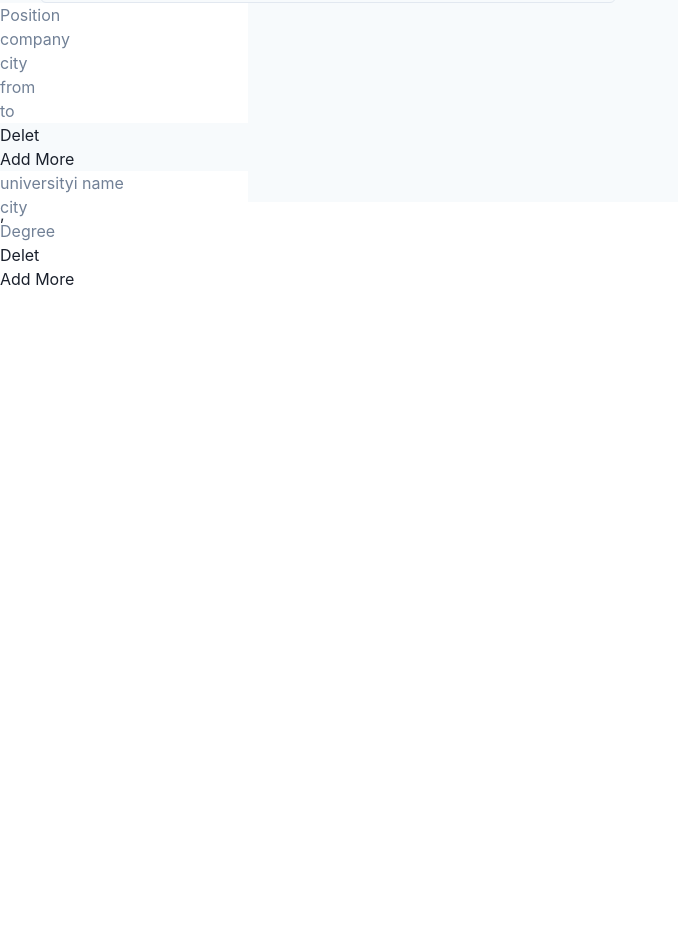
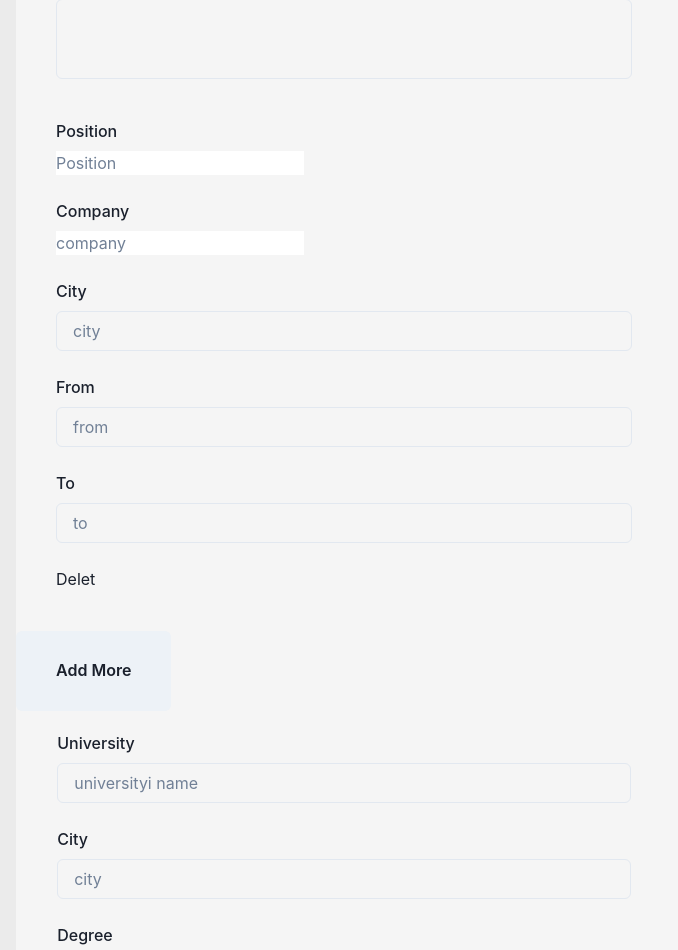
Before and after one commit to Diwashnembang/cv-application, a React (Create React App) app: page / in a window 1280 px wide. Shown: the part 622-1572 px from the top of the page, without its empty margins (0-678 px from the left). Before the commit the page ends 913 px from the top, so only its background shows below. Built offline with nearby package versions, Linux system fonts and the light colour scheme.

Commit message:
styled inputs,buttons and forms

```diff
--- a/src/App.js
+++ b/src/App.jsx
@@ -1,18 +1,18 @@
 import React, { PureComponent } from 'react';
-import { Container } from '@chakra-ui/react';
+import { Box, Container } from '@chakra-ui/react';
 import Header from './components/Header';
 import Main from './components/Main';
 
 class App extends PureComponent {
   render() {
     return (
-
-      <div>
+      <Box bg="blackAlpha.200">
         <Header />
-        <Container maxW="container.xl" p={0}>
+        <Container maxW="8xl">
           <Main />
         </Container>
-      </div>
+      </Box>
+
     );
   }
 }
--- a/src/components/Header.js
+++ /dev/null
@@ -1,17 +0,0 @@
-import { Component } from 'react';
-
-class Header extends Component {
-  constructor(props) {
-    super(props);
-  }
-
-  render() {
-    return (
-      <div id="header">
-        <h1>CV Generator</h1>
-      </div>
-    );
-  }
-}
-
-export default Header;
--- /dev/null
+++ b/src/components/Header.jsx
@@ -0,0 +1,14 @@
+import React, { PureComponent } from 'react';
+import { Heading } from '@chakra-ui/react';
+
+class Header extends PureComponent {
+  render() {
+    return (
+      <div id="header">
+        <Heading size="3xl" px={20} py={5} bgColor="gray.500">CV Generator</Heading>
+      </div>
+    );
+  }
+}
+
+export default Header;
--- a/src/components/Main.jsx
+++ b/src/components/Main.jsx
@@ -250,7 +250,7 @@ class Main extends Component {
 
     return (
       <div id="main">
-        <Flex h="100vh" py={20} bg="gray.50">
+        <Flex h="full" py={[5, 10, 20]} bg="whiteAlpha.600" flexWrap="wrap">
           <WorkingArea
             personalInfoUtility={personalInfoFunc}
             careerInfoUtility={careerInfoUtility}
--- a/src/components/getUserInfo/CareerInfo.jsx
+++ b/src/components/getUserInfo/CareerInfo.jsx
@@ -1,6 +1,9 @@
 import React, { PureComponent } from 'react';
 import PropTypes from 'prop-types';
 import uniqid from 'uniqid';
+import {
+  Button, FormControl, FormLabel, GridItem, Input, SimpleGrid, UnorderedList,
+} from '@chakra-ui/react';
 
 class CareerInfo extends PureComponent {
   render() {
@@ -9,11 +12,20 @@ class CareerInfo extends PureComponent {
     } = this.props;
     return (
       <div>
-        <ul>
+        <UnorderedList p={0} m={0}>
           {getCareerHistory.map((career) => (
-            <div key={career.id} data-key={career.id}>
-              <li key={career.position.id}>
-                <label htmlFor="postion">
+            <SimpleGrid
+              columns={2}
+              columnGap={3}
+              rowGap={6}
+              w="full"
+              p={10}
+              key={career.id}
+              data-key={career.id}
+            >
+              <GridItem key={career.position.id} colSpan={2}>
+                <FormControl>
+                  <FormLabel>Position</FormLabel>
                   <input
                     placeholder={career.position.text}
                     type="text"
@@ -23,9 +35,11 @@ class CareerInfo extends PureComponent {
                       handelUpdateInArray(e, career.id, 'careerHistory', 'position');
                     }}
                   />
-                </label>
-              </li>
-              <li key={career.company.id}>
+                </FormControl>
+              </GridItem>
+              <GridItem key={career.company.id} colSpan={2}>
+                <FormControl>
+                  <FormLabel>Company</FormLabel>
                   <input
                     placeholder={career.company.text}
                     type="text"
@@ -35,10 +49,13 @@ class CareerInfo extends PureComponent {
                       handelUpdateInArray(e, career.id, 'careerHistory', 'company');
                     }}
                   />
+                </FormControl>
 
-              </li>
-              <li key={career.city.id}>
-                <input
+              </GridItem>
+              <GridItem key={career.city.id} colSpan={2}>
+                <FormControl>
+                  <FormLabel>City</FormLabel>
+                  <Input
                     placeholder={career.city.text}
                     type="text"
                     name="position"
@@ -47,10 +64,13 @@ class CareerInfo extends PureComponent {
                       handelUpdateInArray(e, career.id, 'careerHistory', 'city');
                     }}
                   />
+                </FormControl>
 
-              </li>
-              <li key={career.from.id}>
-                <input
+              </GridItem>
+              <GridItem key={career.from.id} colSpan={2}>
+                <FormControl>
+                  <FormLabel>From</FormLabel>
+                  <Input
                     placeholder={career.from.text}
                     type="text"
                     name="position"
@@ -59,10 +79,13 @@ class CareerInfo extends PureComponent {
                       handelUpdateInArray(e, career.id, 'careerHistory', 'from');
                     }}
                   />
+                </FormControl>
 
-              </li>
-              <li key={career.to.id}>
-                <input
+              </GridItem>
+              <GridItem key={career.to.id} colSpan={2}>
+                <FormControl>
+                  <FormLabel>To</FormLabel>
+                  <Input
                     placeholder={career.to.text}
                     type="text"
                     name="position"
@@ -71,10 +94,11 @@ class CareerInfo extends PureComponent {
                       handelUpdateInArray(e, career.id, 'careerHistory', 'to');
                     }}
                   />
+                </FormControl>
 
-              </li>
+              </GridItem>
+              <GridItem key={uniqid()} colSpan={2}>
                 <button
-                key={uniqid()}
                   type="button"
                   onClick={(e) => {
                     handelDeletInArray(e, career.id, 'careerHistory');
@@ -83,10 +107,11 @@ class CareerInfo extends PureComponent {
                   Delet
 
                 </button>
-            </div>
+              </GridItem>
+            </SimpleGrid>
           ))}
-        </ul>
-        <button type="button" onClick={addCareer}>Add More</button>
+        </UnorderedList>
+        <Button p={10} type="button" onClick={addCareer}>Add More</Button>
       </div>
 
     );
--- a/src/components/getUserInfo/EducationInfo.jsx
+++ b/src/components/getUserInfo/EducationInfo.jsx
@@ -1,6 +1,9 @@
 import { React, PureComponent } from 'react';
 import PropTypes from 'prop-types';
 import uniqid from 'uniqid';
+import {
+  FormControl, FormLabel, GridItem, Input, SimpleGrid, Button, Container, UnorderedList, Spacer,
+} from '@chakra-ui/react';
 
 class EducationInfo extends PureComponent {
   render() {
@@ -8,13 +11,25 @@ class EducationInfo extends PureComponent {
       getEducationHistory, addEducation, handelDeletInArray, handelUpdateInArray,
     } = this.props;
     return (
-      <div>
-        <ul>
+      <Container
+        w="full"
+        mt={5}
+
+      >
+        <UnorderedList p={0} m={0}>
           {getEducationHistory.map((education) => (
-            <div key={education.id} data-key={education.id}>
-              <li key={education.university.id}>
-                <label htmlFor="University-Name">
-                  <input
+            <SimpleGrid
+              columns={2}
+              columnGap={3}
+              rowGap={6}
+              w="full"
+              key={education.id}
+              data-key={education.id}
+            >
+              <GridItem key={education.university.id} colSpan={2}>
+                <FormControl>
+                  <FormLabel>University</FormLabel>
+                  <Input
                     placeholder={education.university.text}
                     type="text"
                     name="universityName"
@@ -22,11 +37,14 @@ class EducationInfo extends PureComponent {
                       handelUpdateInArray(e, education.id, 'educationHistory', 'university');
                     }}
                   />
-                </label>
-              </li>
+                </FormControl>
 
-              <li key={education.city.id}>
-                <input
+              </GridItem>
+
+              <GridItem key={education.city.id} colSpan={2}>
+                <FormControl>
+                  <FormLabel>City</FormLabel>
+                  <Input
                     placeholder={education.city.text}
                     type="text"
                     name="cityi"
@@ -34,33 +52,41 @@ class EducationInfo extends PureComponent {
                       handelUpdateInArray(e, education.id, 'educationHistory', 'city');
                     }}
                   />
-              </li>
+                </FormControl>
+              </GridItem>
 
-              <li key={education.degree.id}>
-                <input
+              <GridItem key={education.degree.id} colSpan={2}>
+                <FormControl>
+                  <FormLabel>Degree</FormLabel>
+                  <Input
                     placeholder={education.degree.text}
                     type="text"
                     onChange={(e) => {
                       handelUpdateInArray(e, education.id, 'educationHistory', 'degree');
                     }}
                   />
+                </FormControl>
 
-              </li>
-              <button
-                key={uniqid()}
-                type="button"
+              </GridItem>
+              <GridItem key={uniqid()} colSpan={2}>
+                <Button
+                  type=" button "
                   onClick={(e) => {
                     handelDeletInArray(e, education.id, 'educationHistory');
                   }}
                 >
                   Delet
 
-              </button>
-            </div>
+                </Button>
+              </GridItem>
+
+            </SimpleGrid>
           ))}
-        </ul>
-        <button type="button" onClick={addEducation}>Add More</button>
-      </div>
+        </UnorderedList>
+
+        <Button type="button" onClick={addEducation} mt={9}>Add More</Button>
+
+      </Container>
 
     );
   }
```
Lines whose indentation alone changed are shown as unchanged.
